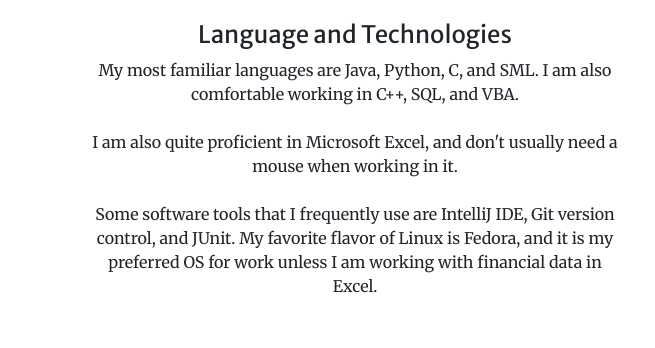
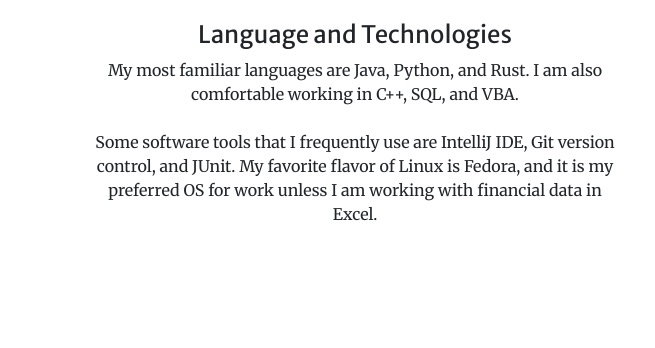
Before and after one commit to JayRayPang/jayraypang.github.io, a website with bundled scripts: page supplement.html in a window 1280 px wide. Shown: the part 332-680 px from the top of the page, 0-655 px from the left. Built offline with nearby package versions, Linux system fonts and the light colour scheme; a script that the page names is missing.

Commit message:
Updated resume

```diff
--- a/supplement.html
+++ b/supplement.html
@@ -72,16 +72,14 @@
             <i class="fas fa-4x fa-laptop-code text-primary mb-4"></i>
             <h3 class="h4 mb-2">Language and Technologies</h3>
             <p class="text-black mb-0">
-              My most familiar languages are Java, Python, C, and SML. I am also comfortable
+              My most familiar languages are Java, Python, and Rust. I am also comfortable
               working in C++, SQL, and VBA.
-              <br><br>
-              I am also quite proficient in Microsoft Excel, and don't usually need a mouse when
-              working in it.
               <br><br>
               Some software tools that I frequently use are IntelliJ IDE, Git version control,
               and JUnit. My favorite flavor of Linux is Fedora, and it is my preferred OS for
               work unless I am working with financial data in Excel.
             </p>
+            <div data-iframe-width="150" data-iframe-height="270" data-share-badge-id="c58d2465-9fcb-44d9-aea4-fb53c7f4acf2" data-share-badge-host="https://www.credly.com"></div><script type="text/javascript" async src="//cdn.credly.com/assets/utilities/embed.js"></script>
           </div>
         </div>
         <div class="col-lg-6 col-md-6 text-center">
```
Also changed, not shown: 1 other file.
